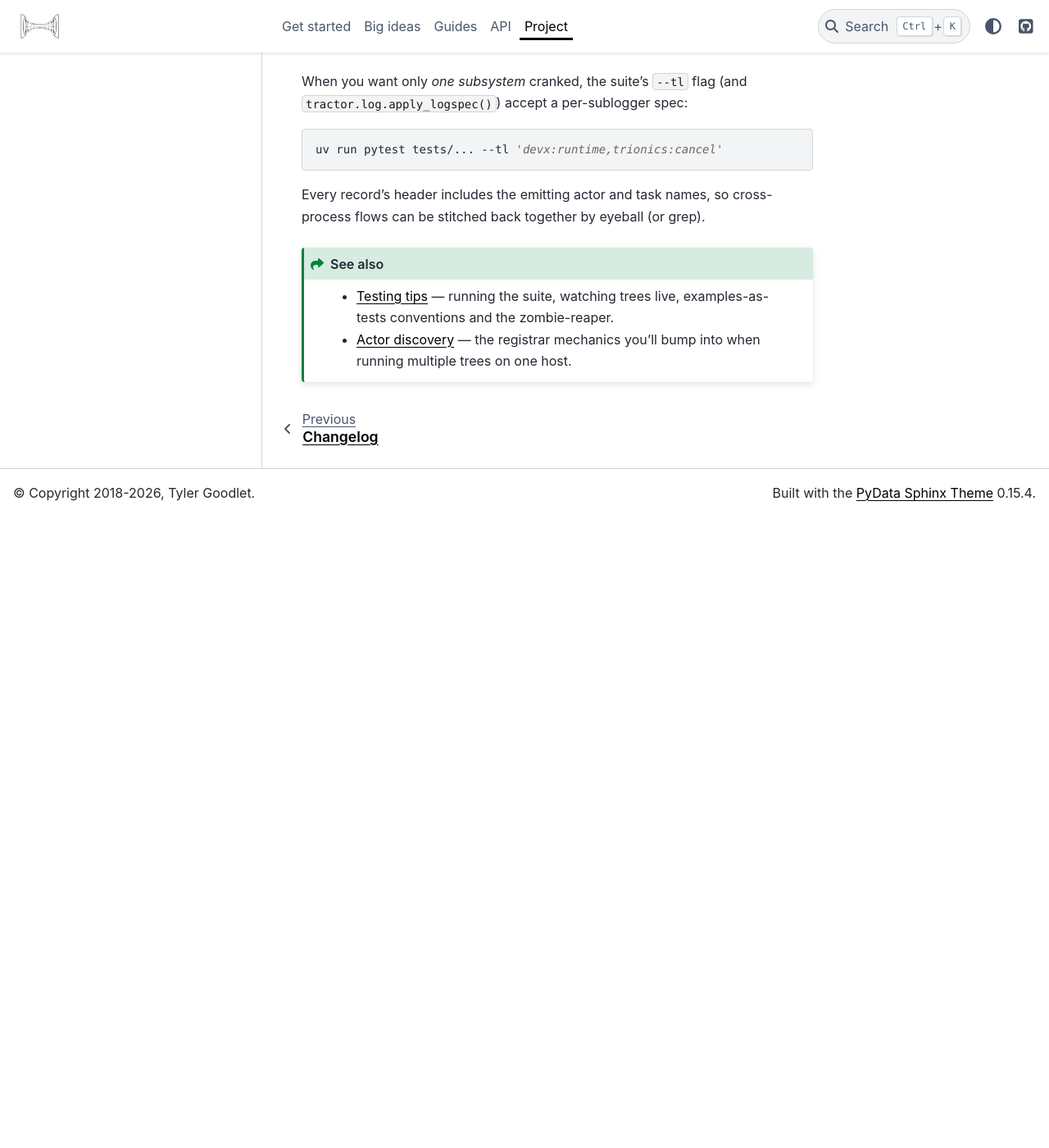
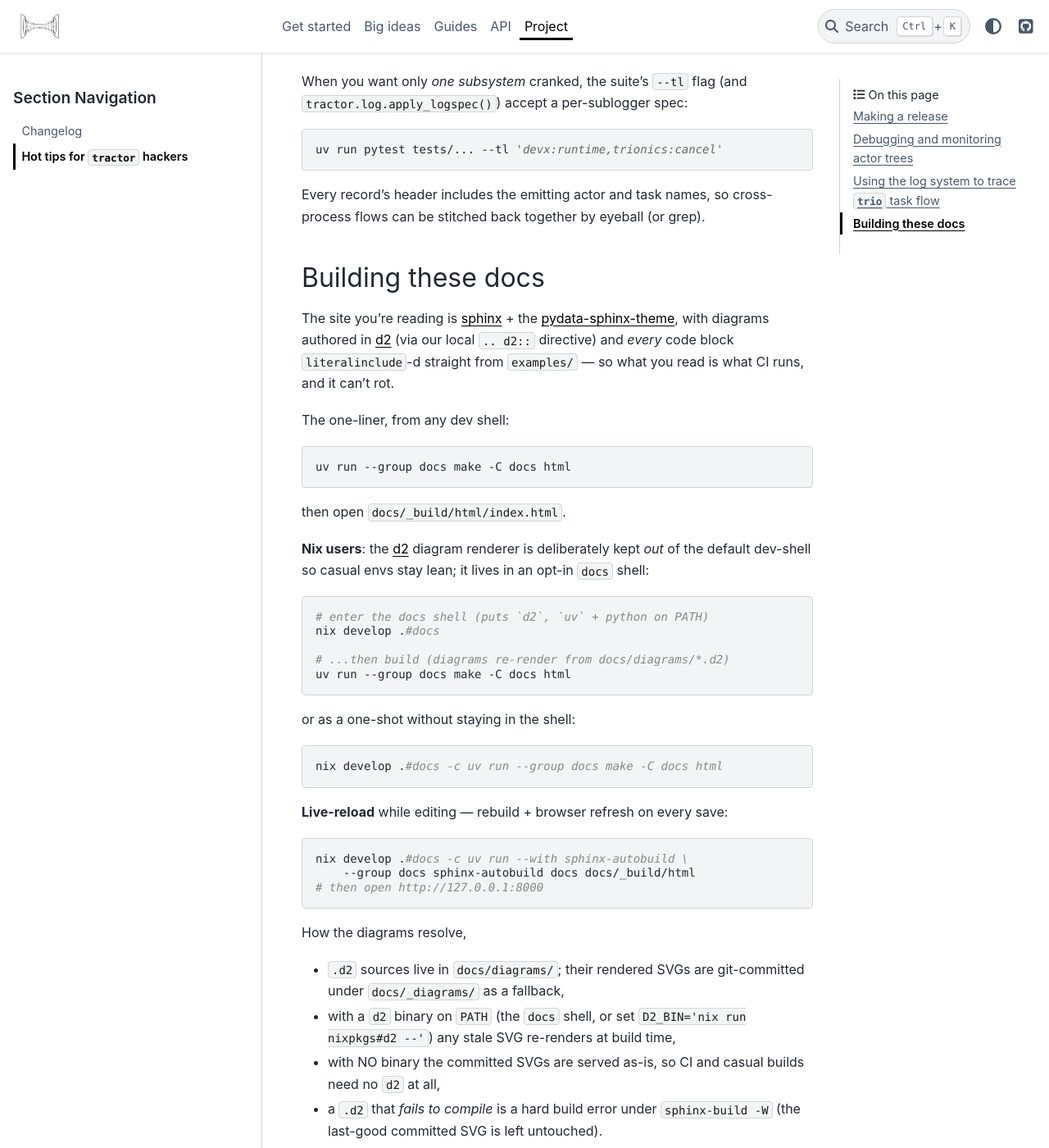
Before and after one commit to goodboy/tractor, a Sphinx documentation site: the page built from docs/project/dev-tips.rst, in a window 1280 px wide and 1400 px high, scrolled down 2450 px. Shown: the whole window at 82% size. Built offline with Sphinx 7.4.7 and the PyData theme 0.15.4, drawn with Linux system fonts in a browser that asks for light colours; before the commit the page ends 3080 px from its top, so only the background shows below that; some of the changed text lies outside the part shown.

Commit message:
Document the docs build/preview flow
Collect the sphinx build + live-preview one-liners (incl. the nix
`.#docs` opt-in shell and the `d2` diagram specifics) so
contributors don't have to reverse-engineer them,

- new `notes_to_self/howtodocs.md` terse cheat-sheet (force-added
  past the `notes_to_self/` ignore, same as `howtorelease.md`),
- a rendered "Building these docs" section in the dev-tips guide
  (`docs/project/dev-tips.rst`),
- a README pointer to the note.

(this patch was generated in some part by [`claude-code`][claude-code-gh])
[claude-code-gh]: https://github.com/anthropics/claude-code

```diff
--- a/docs/README.rst
+++ b/docs/README.rst
@@ -109,6 +109,11 @@
 
 Just note that YMMV since the main git branch is often much further
 ahead then any latest release.
+
+Hacking on the docs themselves? The build + live-preview one-liners
+(incl. nix-shell specifics) are collected in `notes_to_self/howtodocs.md
+<https://github.com/goodboy/tractor/blob/main/notes_to_self/howtodocs.md>`_,
+and rendered as the "Building these docs" section of our dev-tips guide.
 
 
 Example codez
--- a/docs/project/dev-tips.rst
+++ b/docs/project/dev-tips.rst
@@ -121,6 +121,62 @@
 so cross-process flows can be stitched back together by eyeball
 (or grep).
 
+Building these docs
+-------------------
+The site you're reading is sphinx_ + the pydata-sphinx-theme_,
+with diagrams authored in d2_ (via our local ``.. d2::``
+directive) and *every* code block ``literalinclude``-d straight
+from ``examples/`` — so what you read is what CI runs, and it
+can't rot.
+
+The one-liner, from any dev shell::
+
+    uv run --group docs make -C docs html
+
+then open ``docs/_build/html/index.html``.
+
+**Nix users**: the d2_ diagram renderer is deliberately kept
+*out* of the default dev-shell so casual envs stay lean; it
+lives in an opt-in ``docs`` shell::
+
+    # enter the docs shell (puts `d2`, `uv` + python on PATH)
+    nix develop .#docs
+
+    # ...then build (diagrams re-render from docs/diagrams/*.d2)
+    uv run --group docs make -C docs html
+
+or as a one-shot without staying in the shell::
+
+    nix develop .#docs -c uv run --group docs make -C docs html
+
+**Live-reload** while editing — rebuild + browser refresh on
+every save::
+
+    nix develop .#docs -c uv run --with sphinx-autobuild \
+        --group docs sphinx-autobuild docs docs/_build/html
+    # then open http://127.0.0.1:8000
+
+How the diagrams resolve,
+
+- ``.d2`` sources live in ``docs/diagrams/``; their rendered
+  SVGs are git-committed under ``docs/_diagrams/`` as a fallback,
+- with a ``d2`` binary on ``PATH`` (the ``docs`` shell, or set
+  ``D2_BIN='nix run nixpkgs#d2 --'``) any stale SVG re-renders at
+  build time,
+- with NO binary the committed SVGs are served as-is, so CI and
+  casual builds need no ``d2`` at all,
+- a ``.d2`` that *fails to compile* is a hard build error under
+  ``sphinx-build -W`` (the last-good committed SVG is left
+  untouched).
+
+The build is currently **warning-free**; keep it that way — the
+``-W`` flag turns any sphinx warning into a hard failure::
+
+    uv run --group docs sphinx-build -b html -W docs docs/_build/html
+
+A terser command cheat-sheet also lives at
+``notes_to_self/howtodocs.md``.
+
 .. seealso::
    - :doc:`/guide/testing` — running the suite, watching trees
      live, examples-as-tests conventions and the zombie-reaper.
@@ -131,3 +187,6 @@
 .. _uv: https://docs.astral.sh/uv/
 .. _towncrier: https://towncrier.readthedocs.io/en/stable/
 .. _stackscope: https://github.com/oremanj/stackscope
+.. _sphinx: https://www.sphinx-doc.org/
+.. _pydata-sphinx-theme: https://pydata-sphinx-theme.readthedocs.io/
+.. _d2: https://d2lang.com
```
Also changed, not shown: notes_to_self/howtodocs.md (added, +67 -0 lines).
